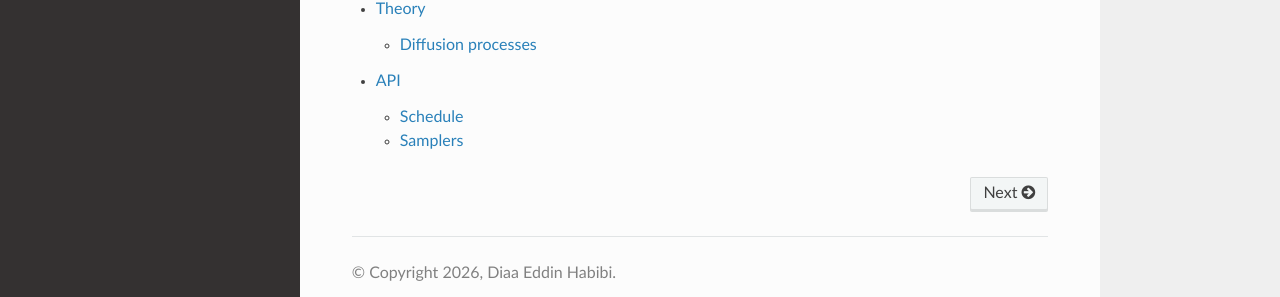
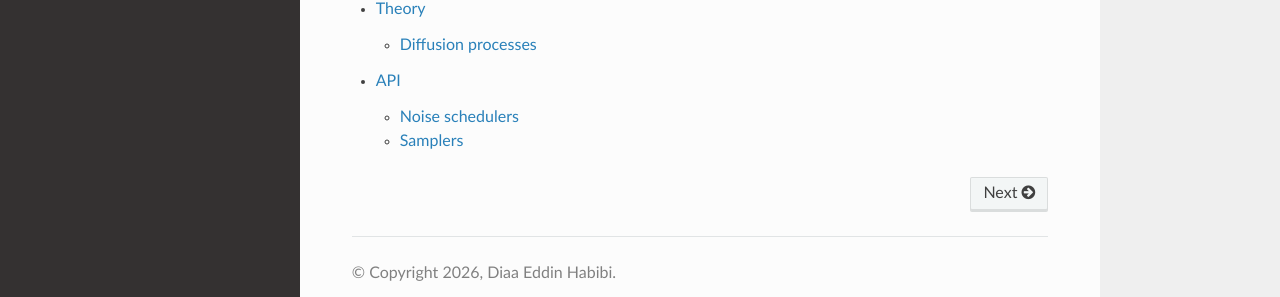
Before and after one commit to DiaaEddinH/DiffusionModels, a Sphinx documentation site: the page built from docs/source/index.md, in a window 1280 px wide. Shown: the part 211-508 px from the top of the page. Built offline with Sphinx 7.4.7 and the Read the Docs theme 3.1.0, drawn with Linux system fonts in a browser that asks for light colours.

Commit message:
Renamed section Schedule to Noise schedulers in docs

````diff
--- a/docs/source/api/schedule.md
+++ b/docs/source/api/schedule.md
@@ -1,4 +1,4 @@
-# Schedule
+# Noise schedulers
 
 
 ```{eval-rst}
````
Also changed, not shown: docs/source/api/samplers.md (+2 -0 lines), docs/source/index.md (+1 -1 lines).
